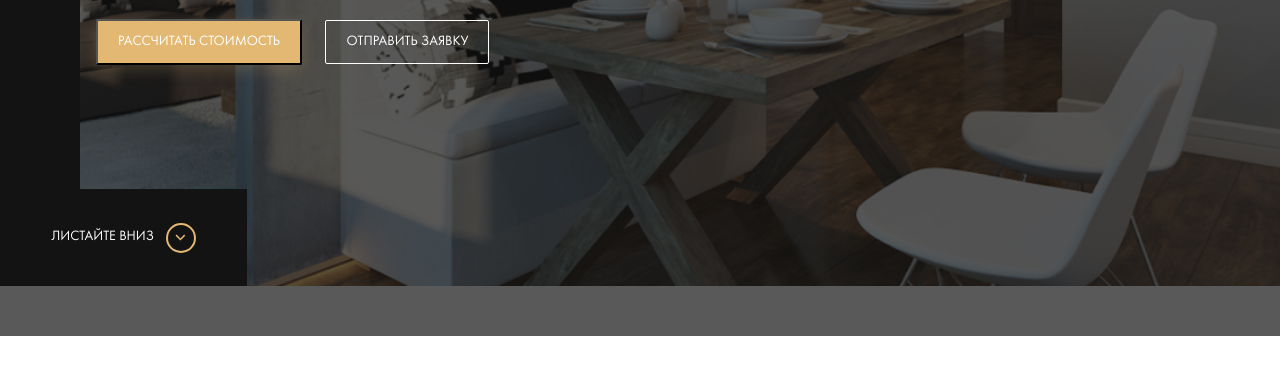
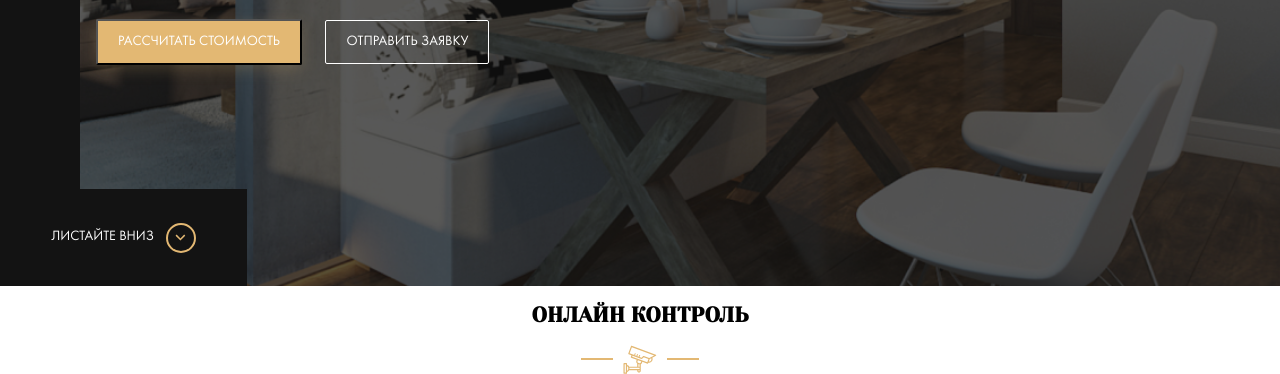
Before and after one commit to Art-Im/GLO-training, a website: page index.html in a window 1280 px wide. Shown: the part 514-888 px from the top of the page. Before the commit the page ends 850 px from the top, so only its background shows below. Drawn offline with Linux system fonts and the light colour scheme; files whose address does not match are found by name.

Commit message:
feat add control section and move body settings in _settings.sass

```diff
--- a/index.html
+++ b/index.html
@@ -52,6 +52,19 @@
       <!-- /.container -->
       <a href="#" class="hero__scroll-down">листайте вниз</a>
     </section>
+    <section class="section control">
+      <div class="container">
+        <div class="section-title">
+          <h2 class="section-title__heading">Онлайн контроль</h2>
+          <!-- /.section-title__heading -->
+          <div class="section-title__image">
+            <img src="img/video.svg" alt="video">
+          </div>
+          <!-- /.section-title__image -->
+        </div>
+        <!-- /.section-title -->
+      </div>
+    </section>
 
   </main>
 </body>
--- /dev/null
+++ b/sass/_settings.sass
@@ -0,0 +1,20 @@
+*, *:before, *:after
+  box-sizing: border-box
+body
+  font-family: 'Futura Book', sans-serif
+  font-size: 14px
+.section
+  &-title
+    text-align: center
+    text-transform: uppercase
+    font-family: 'Yeseva One', cursive
+    &__image
+      display: flex
+      justify-content: center
+      align-items: center
+      &::before, &::after
+        content: ''
+        width: 32px
+        height: 2px
+        background-color: $primary
+        margin: 0 10px
--- a/sass/style.sass
+++ b/sass/style.sass
@@ -3,11 +3,7 @@
 @import 'variables'
 @import 'interface'
 @import 'grid'
+@import 'settings'
 @import 'templates/header'
 @import 'templates/hero'
-
-*, *:before, *:after
-  box-sizing: border-box
-body
-  font-family: 'Futura Book', sans-serif
-  font-size: 14px
+@import 'templates/control'
--- a/sass/templates/_hero.sass
+++ b/sass/templates/_hero.sass
@@ -10,6 +10,8 @@
   &::before
     content: ''
     position: absolute
+    top: 0
+    left: 0
     width: 100%
     height: 100%
     background-color: rgba($dark, 0.7)
```
Also changed, not shown: css/style.css, img/video.svg (added), sass/templates/_control.sass (added).
